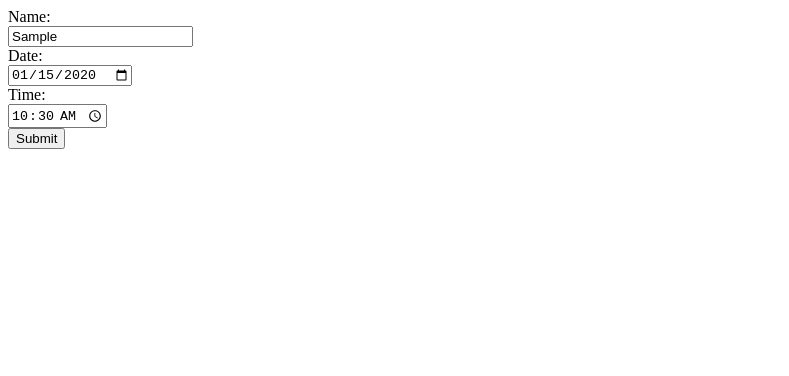
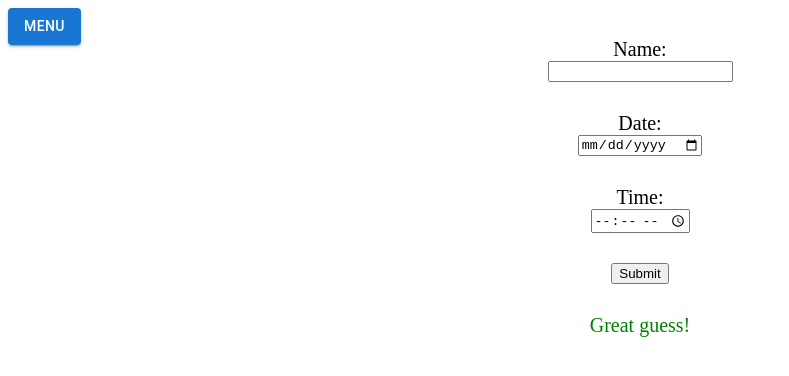
Before and after one commit to dvinihan/due-date-app, a Next.js app: page /newGuess in a window 1280 px wide. Both pictures are taken after typing "Sample", "2020-01-15", "10:30" into the empty fields and a click on the button "Submit". Shown: the top 376 px of the page, without its empty margins (0-789 px from the left). Built offline with nearby package versions, Linux system fonts and the light colour scheme; no server answers.

Commit message:
a bunch of stuff

```diff
--- a/components/GuessForm.tsx
+++ b/components/GuessForm.tsx
@@ -8,13 +8,22 @@ export const GuessForm = () => {
   const [date, setDate] = useState("");
   const [time, setTime] = useState("");
 
-  const [showError, setShowError] = useState(false);
+  const [error, setError] = useState("");
+  const [success, setSuccess] = useState("");
+
+  const clearForm = () => {
+    setName("");
+    setDate("");
+    setTime("");
+  };
 
   const handleSubmit = async () => {
-    setShowError(false);
+    try {
+      setError("");
+      setSuccess("");
 
       if (!name || !date || !time) {
-      setShowError(true);
+        setError("Please fill in all fields");
         return;
       }
 
@@ -26,28 +35,47 @@ export const GuessForm = () => {
         body: JSON.stringify(newGuess),
       });
 
+      clearForm();
+      setSuccess("Great guess!");
+    } catch (error) {
+      setError("Oops, that didn't work. Please try again.");
+    }
+
     // the message text doesn't matter
     socket?.send("refresh");
   };
 
   return (
-    <div>
-      <div>
-        <div>Name:</div>
-        <input onChange={(e) => setName(e.target.value)} />
-      </div>
-      <div>
-        <div>Date:</div>
-        <input type="date" onChange={(e) => setDate(e.target.value)} />
-      </div>
-      <div>
-        <div>Time:</div>
-        <input type="time" onChange={(e) => setTime(e.target.value)} />
-      </div>
-      <div>
-        <button onClick={handleSubmit}>Submit</button>
-      </div>
-      {showError && <div>Please fill out all fields.</div>}
+    <div
+      style={{
+        display: "flex",
+        alignItems: "center",
+        flexDirection: "column",
+        fontSize: "20px",
+      }}
+    >
+      <div style={{ marginTop: "30px" }}>Name:</div>
+      <input onChange={(e) => setName(e.target.value)} value={name} />
+      <div style={{ marginTop: "30px" }}>Date:</div>
+      <input
+        type="date"
+        onChange={(e) => setDate(e.target.value)}
+        value={date}
+      />
+      <div style={{ marginTop: "30px" }}>Time:</div>
+      <input
+        type="time"
+        onChange={(e) => setTime(e.target.value)}
+        value={time}
+      />
+
+      <button onClick={handleSubmit} style={{ marginTop: "30px" }}>
+        Submit
+      </button>
+      {error && <div style={{ color: "red", marginTop: "30px" }}>{error}</div>}
+      {success && (
+        <div style={{ color: "green", marginTop: "30px" }}>{success}</div>
+      )}
     </div>
   );
 };
--- /dev/null
+++ b/components/NavDrawer.tsx
@@ -0,0 +1,45 @@
+import {
+  Box,
+  Button,
+  Container,
+  Drawer,
+  List,
+  ListItem,
+  ListItemButton,
+  ListItemText,
+} from "@mui/material";
+import Link from "next/link";
+import { useState } from "react";
+
+export const NavDrawer = () => {
+  const [isOpen, setIsOpen] = useState(false);
+
+  const handleOpen = () => {
+    setIsOpen(true);
+  };
+  const handleClose = () => {
+    setIsOpen(false);
+  };
+
+  return (
+    <Box sx={{ position: "absolute" }}>
+      <Button onClick={handleOpen} variant="contained">
+        Menu
+      </Button>
+      <Drawer open={isOpen} onClose={handleClose}>
+        <List>
+          <ListItem>
+            <Link href="/" onClick={handleClose}>
+              <ListItemText primary="Calendar" />
+            </Link>
+          </ListItem>
+          <ListItem>
+            <Link href="/newGuess" onClick={handleClose}>
+              <ListItemText primary="New Guess" />
+            </Link>
+          </ListItem>
+        </List>
+      </Drawer>
+    </Box>
+  );
+};
--- a/constants/index.ts
+++ b/constants/index.ts
@@ -1 +1,8 @@
 export const WEB_SOCKET_URL = "wss://due-date-server.onrender.com";
+
+export const DAY_WIDTH = "160px";
+export const DAY_HEIGHT = "160px";
+
+export const DUE_DATE_BACKGROUND_COLOR = "#d0f2d7";
+export const MAY_BACKGROUND_COLOR = "#ffe6fe";
+export const JUNE_BACKGROUND_COLOR = "#fff5e6";
--- a/package.json
+++ b/package.json
@@ -9,6 +9,9 @@
     "lint": "next lint"
   },
   "dependencies": {
+    "@emotion/react": "^11.10.6",
+    "@emotion/styled": "^11.10.6",
+    "@mui/material": "^5.11.12",
     "@types/node": "18.14.6",
     "@types/react": "18.0.28",
     "@types/react-dom": "18.0.11",
--- a/pages/_app.tsx
+++ b/pages/_app.tsx
@@ -1,3 +1,4 @@
+import { NavDrawer } from "@/components/NavDrawer";
 import { WEB_SOCKET_URL } from "@/constants";
 import type { AppProps } from "next/app";
 import { createContext, useEffect, useState } from "react";
@@ -20,6 +21,7 @@ export default function App({ Component, pageProps }: AppProps) {
 
   return (
     <AppContext.Provider value={{ socket }}>
+      <NavDrawer />
       <Component {...pageProps} />
     </AppContext.Provider>
   );
--- a/types/index.ts
+++ b/types/index.ts
@@ -16,3 +16,20 @@ export class GuessWithId extends GuessWithoutId {
     this._id = props._id || "";
   }
 }
+
+export type DayOfWeek =
+  | "Sunday"
+  | "Monday"
+  | "Tuesday"
+  | "Wednesday"
+  | "Thursday"
+  | "Friday"
+  | "Saturday";
+
+export type Month = "May" | "June";
+
+export type CalendarDay = {
+  dayOfWeek: DayOfWeek;
+  date: number;
+  month: Month;
+};
```
Also changed, not shown: components/Calendar.tsx (added, +37 -0 lines), components/CalendarPage.tsx (+2 -10 lines), components/Day.tsx (added, +36 -0 lines), constants/days.ts (added, +40 -0 lines), 1 other file (tests, documents, lock files or other folders). Lines whose indentation alone changed are shown as unchanged.
